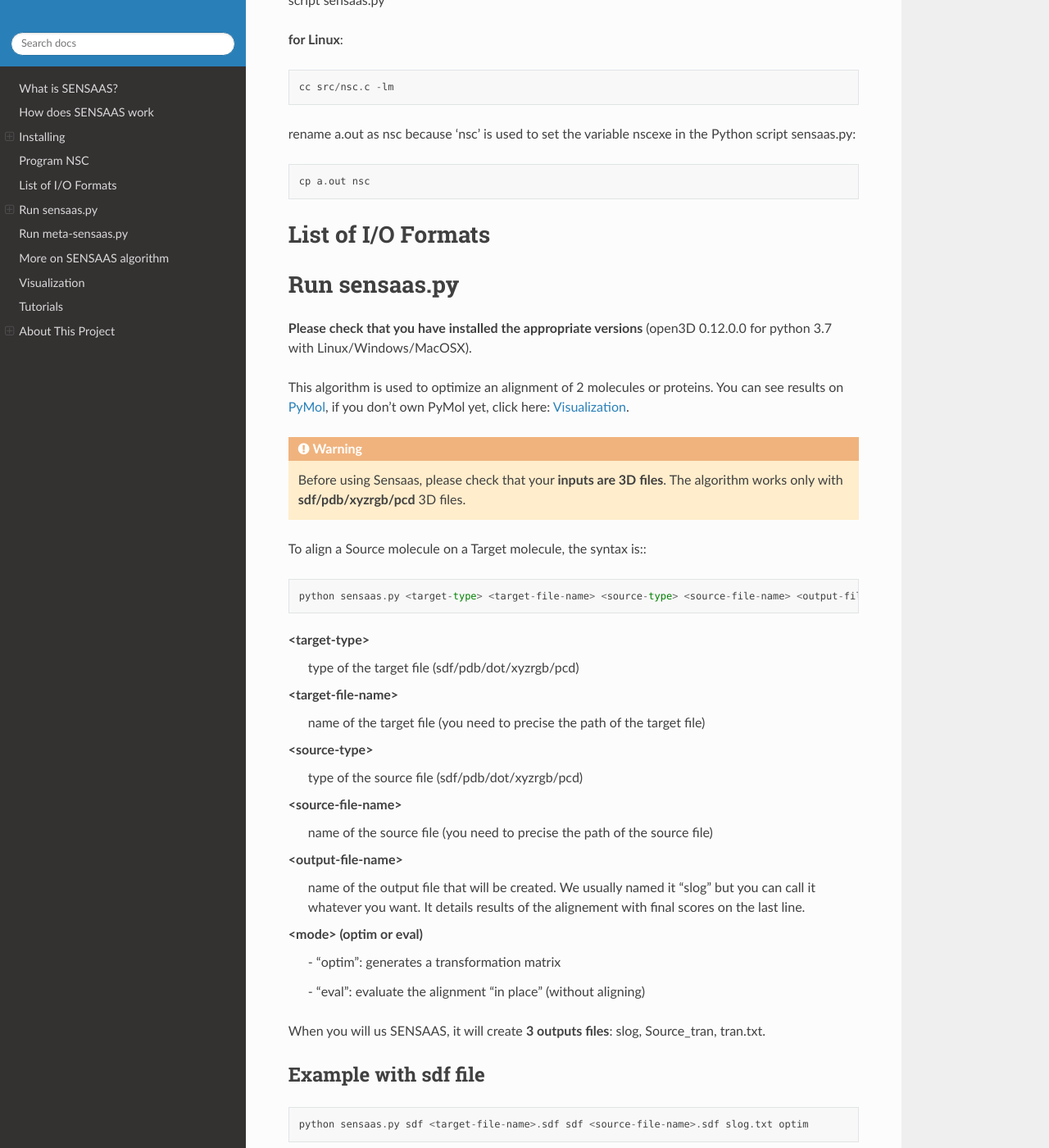
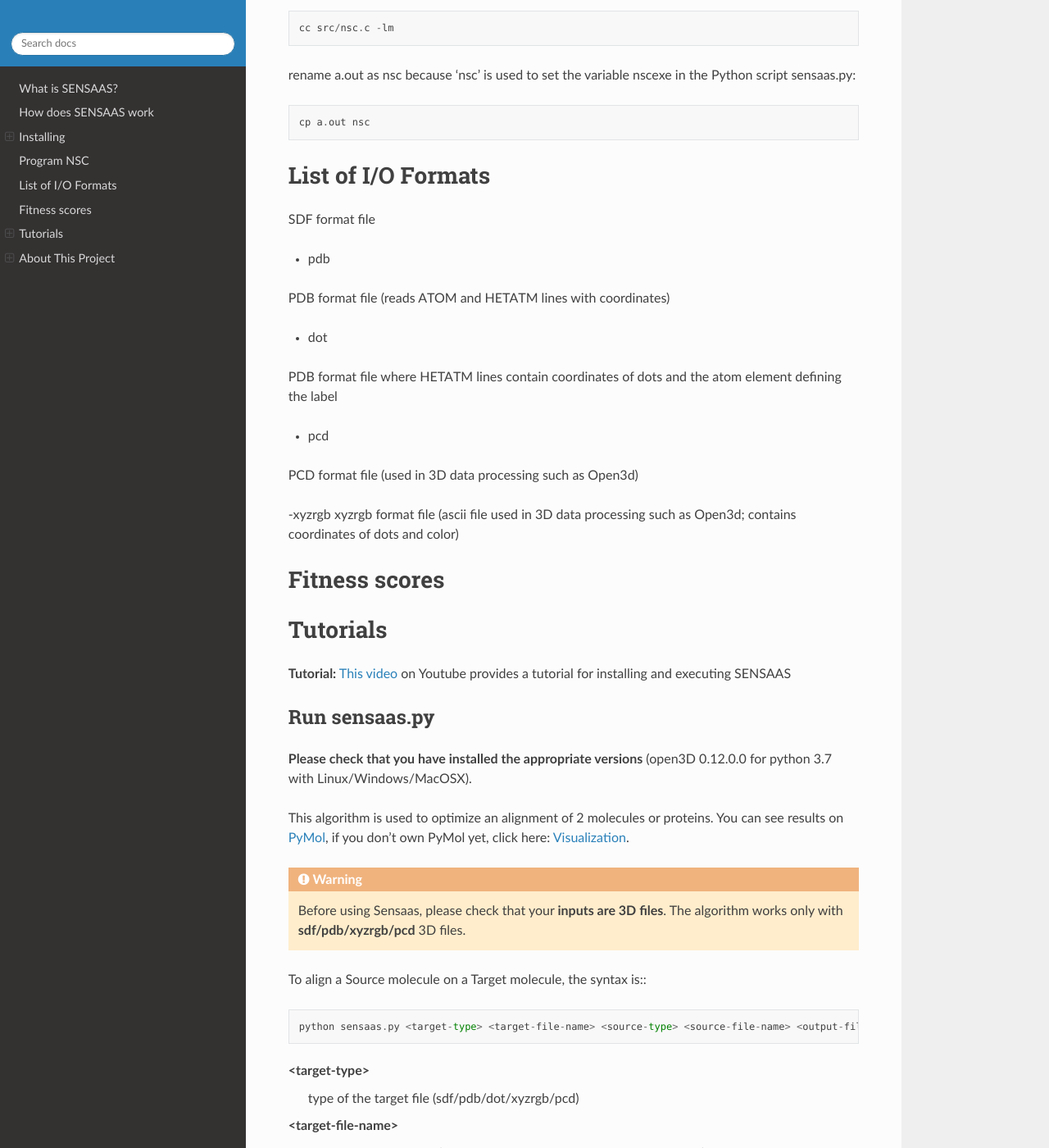
Before and after one commit to SENSAAS/sensaas, a Sphinx documentation site: the page built from docs/index.rst, in a window 1280 px wide and 1400 px high, scrolled down 3861 px. Shown: the whole window at 82% size. Built offline with Sphinx 7.4.7 and the Read the Docs theme 2.0.0, drawn with Linux system fonts in a browser that asks for light colours; some of the changed text lies outside the part shown.

Commit message:
Update index.rst

```diff
--- a/docs/index.rst
+++ b/docs/index.rst
@@ -8,7 +8,7 @@
 
 
 What is SENSAAS?
-====================================
+================
 
 .. image:: _static/alignement.png
 
@@ -21,11 +21,8 @@ Our algorithm runs with Python and requires the open-source library `Open3D <htt
 * `Installing`_
 * `Program NSC`_
 * `List of I/O Formats`_
-* `Run sensaas.py`_
-* `Run meta-sensaas.py`_
-* `More on SENSAAS algorithm`_
+* `Fitness scores`_
 * `Tutorials`_
-* `Visualization`_
 * `About This Project`_
 
 
@@ -137,11 +134,36 @@ rename a.out as nsc because 'nsc' is used to set the variable nscexe in the Pyth
 
 
 List of I/O Formats
+===================
+
+.. note::sdf
+
+SDF format file
+
+- pdb
+PDB format file (reads ATOM and HETATM lines with coordinates)
+
+- dot
+PDB format file where HETATM lines contain coordinates of dots and the atom element defining the label
+
+- pcd
+PCD format file (used in 3D data processing such as Open3d)
+
+-xyzrgb
+xyzrgb format file (ascii file used in 3D data processing such as Open3d; contains coordinates of dots and color)
+
+
+Fitness scores
 ==============
+
+Tutorials
+===========
+
+**Tutorial:** `This video <nul>`_ on Youtube provides a tutorial for installing and executing SENSAAS
 
 
 Run sensaas.py
-==============
+--------------
 
 **Please check that you have installed the appropriate versions** (open3D 0.12.0.0 for python 3.7 with Linux/Windows/MacOSX).
 
@@ -238,20 +260,11 @@ Here, it returns RMSD= 0.00
 
 
 Run meta-sensaas.py
-====================
-
-
-More on SENSAAS algorithm
-===========================
-
-sensaas.py call different scripts to align molecules. Let show you how all the program works with a kind of blueprint:
-
-.. image:: _static/schema.JPG
-.. image:: _static/legend.jpg
+--------------------
 
 
 Visualization
-=============
+-------------
 
 You can use any molecular viewer. For instance, you can use PyMOL if installed (see optional packages or help `to install PyMOL <https://pymol.org/2/support.html?#installation>`_)::
 
@@ -266,10 +279,13 @@ or after executing meta-sensaas.py with several molecules as Target and/or Sourc
 	pymol target.sdf bestsensaas.sdf catsensaas.sdf
 
 
-Tutorials
-===========
+More on SENSAAS algorithm for developpers
+------------------------------------------
 
-**Tutorial:** `This video <nul>`_ on Youtube provides a tutorial
+sensaas.py call different scripts to align molecules. Let show you how all the program works with a kind of blueprint:
+
+.. image:: _static/schema.JPG
+.. image:: _static/legend.jpg
 
 
 About This Project
```
